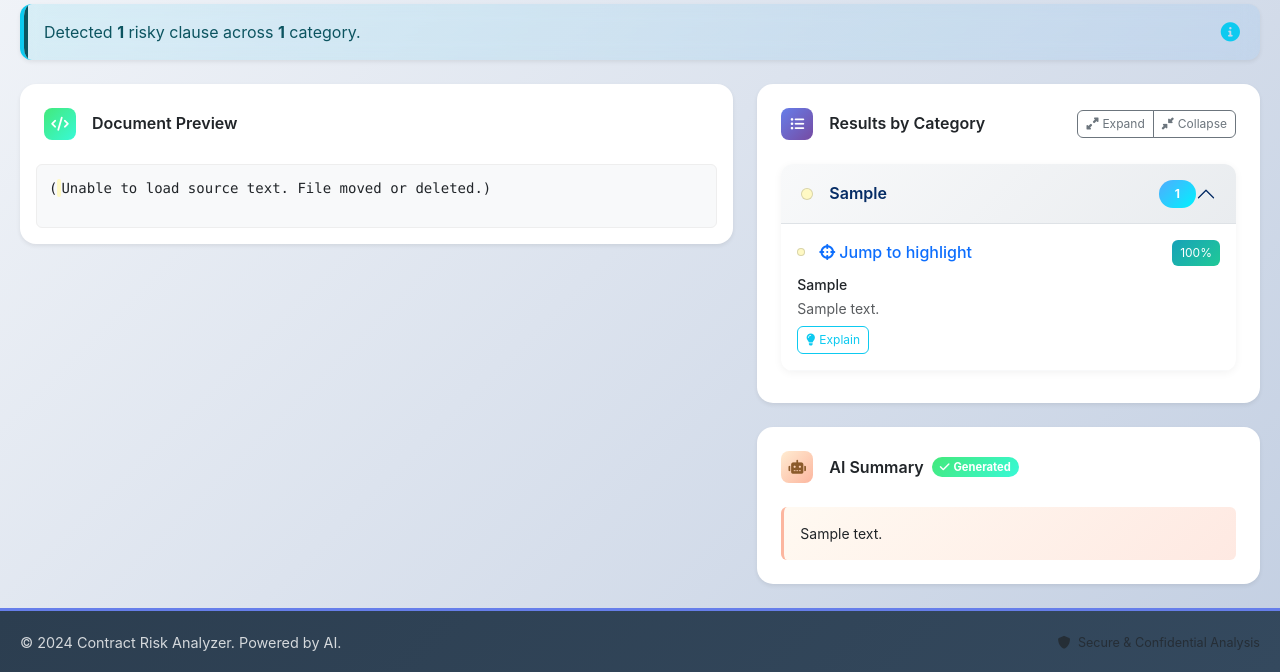
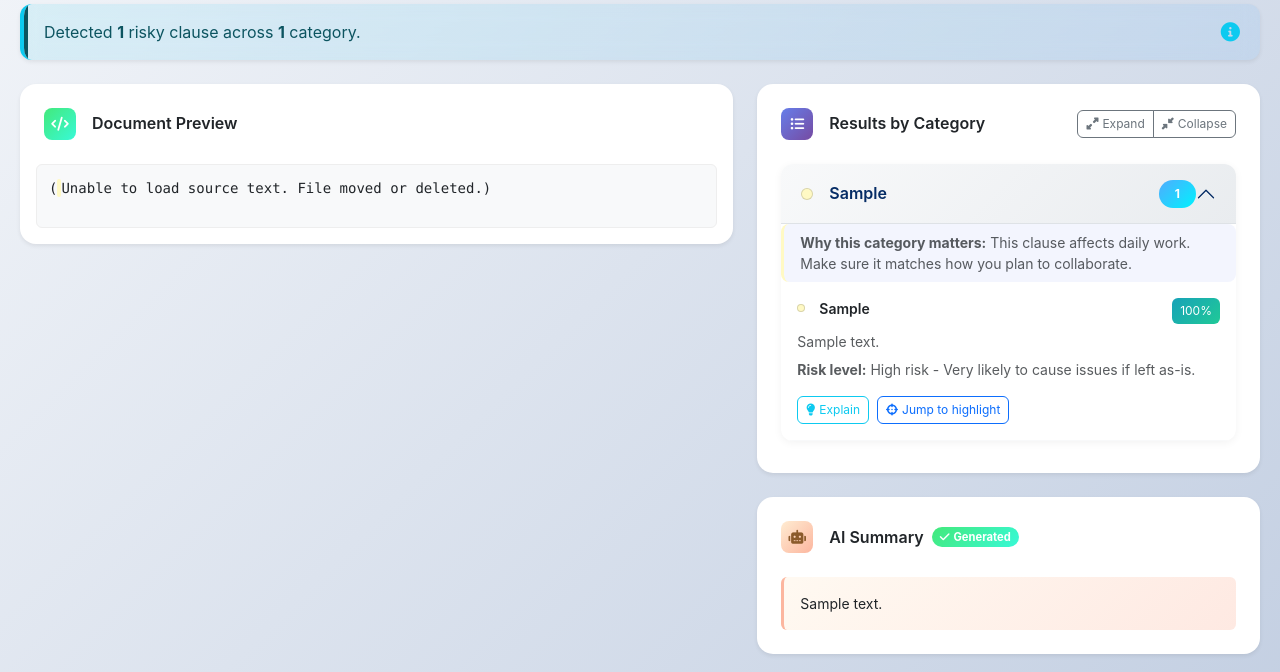
Before and after one commit to OppaiMilk/RiskClauseDetection, a Flask app: page /analyze/1 in a window 1280 px wide, after a click that opens the changed part. Shown: the part 234-906 px from the top of the page. Run offline with Flask 3, Linux system fonts and the light colour scheme; tables that the repository leaves empty hold one stand-in row (values such as "Sample post"); some libraries are stand-ins or nearby versions.

Commit message:
Add plain language tips and risk level summaries to analysis results
- Introduced CATEGORY_TIPS for plain language explanations of contract categories.
- Added risk level summary functionality to categorize risks associated with clauses.
- Updated result template to display category intros and risk information for each hit.
- Modified upload template to reflect changes in Gemini summary terminology.

```diff
--- a/app/blueprints/analyze/routes.py
+++ b/app/blueprints/analyze/routes.py
@@ -15,6 +15,27 @@
 from ...services.pdf_highlight import generate_highlighted_pdf, compute_hit_rects
 
 
+
+CATEGORY_TIPS = {
+    "payment terms": "Explains when and how money moves; unclear wording can delay cash or spark disputes.",
+    "liability & exclusions": "Sets who pays when things go wrong; missing limits can leave you covering big losses.",
+    "termination": "Spells out how the deal can end; weak terms can trap you or allow surprise exits.",
+    "intellectual property": "Decides who keeps the ideas or work produced; vague language might hand over rights.",
+    "confidentiality": "Controls how private info is shared; soft rules increase the chance of leaks.",
+}
+
+DEFAULT_TIP = "This clause affects daily work. Make sure it matches how you plan to collaborate."
+
+def plain_language_tip(category: str) -> str:
+    return CATEGORY_TIPS.get((category or "").strip().lower(), DEFAULT_TIP)
+
+def risk_level_summary(prob: float) -> tuple[str, str]:
+    score = float(prob or 0.0)
+    if score >= 0.8:
+        return ("High", "Very likely to cause issues if left as-is.")
+    if score >= 0.55:
+        return ("Medium", "Worth a closer look to keep things balanced.")
+    return ("Low", "Model sees limited risk, but give it a quick read.")
 
 ALLOWED_EXT = {".pdf", ".docx"}
 
@@ -124,6 +145,9 @@
         hit_index[h.id] = idx
         color = category_color(h.category)
         setattr(h, "color", color)
+        risk_label, risk_message = risk_level_summary(h.prob)
+        setattr(h, "risk_label", risk_label)
+        setattr(h, "risk_message", risk_message)
         spans.append(type("S", (), dict(start=h.start_char, end=h.end_char, page_no=h.page_no, category=h.category, prob=h.prob, text=h.text_excerpt, color=color)))
 
     # Default annotated view over plain text
@@ -136,6 +160,7 @@
         counts[h.category] = counts.get(h.category, 0) + 1
         hits_by_category.setdefault(h.category, []).append(h)
     category_colors = {cat: category_color(cat) for cat in hits_by_category.keys()}
+    category_intros = {cat: plain_language_tip(cat) for cat in hits_by_category.keys()}
 
     summary_obj = Summary.query.filter_by(analysis_id=analysis.id).order_by(Summary.created_at.desc()).first()
     summary_text = summary_obj.output_text if summary_obj else ""
@@ -175,6 +200,7 @@
         hits=hits,
         hits_by_category=hits_by_category,
         category_colors=category_colors,
+        category_intros=category_intros,
         hit_index=hit_index,
         summary_text=summary_text,
         is_pdf=is_pdf,
--- a/app/templates/analyze/result.html
+++ b/app/templates/analyze/result.html
@@ -28,7 +28,6 @@
   <!-- Left Column: Document Preview -->
   <div class="col-lg-7">
     {% if is_pdf %}
-    <!-- PDF Viewer Card -->
     <div class="card border-0 shadow-sm mb-4" style="border-radius: 16px;">
       <div class="card-header bg-transparent border-0 pt-4 px-4">
         <div class="d-flex justify-content-between align-items-center">
@@ -60,9 +59,7 @@
         </div>
       </div>
     </div>
-    {% endif %}
-
-    <!-- HTML Preview Card -->
+    {% else %}
     <div class="card border-0 shadow-sm" style="border-radius: 16px;">
       <div class="card-header bg-transparent border-0 pt-4 px-4">
         <div class="d-flex align-items-center">
@@ -76,6 +73,7 @@
         <div id="preview" class="preview-container" style="line-height: 1.6;">{{ annotated_html|safe }}</div>
       </div>
     </div>
+    {% endif %}
   </div>
 
   <!-- Right Column: Results & Summary -->
@@ -120,30 +118,34 @@
                 </h2>
                 <div id="collapse-{{ loop.index }}" class="accordion-collapse collapse" aria-labelledby="heading-{{ loop.index }}" data-bs-parent="#resultsAccordion">
                   <div class="accordion-body p-0">
+                    <div class="category-intro px-3 py-2 text-muted small" style="background: rgba(103, 126, 234, 0.08); border-left: 3px solid {{ category_colors.get(cat, '#667eea') }}; border-radius: 8px;">
+                      <strong>Why this category matters:</strong> {{ category_intros.get(cat) }}
+                    </div>
                     <div class="results-list">
                       {% for h in hits_by_category.get(cat, []) %}
                         <div class="result-item p-3 border-bottom border-light" data-category="{{ h.category|lower }}">
                           <div class="d-flex justify-content-between align-items-start mb-2">
                             <div class="d-flex align-items-center gap-2">
                               <span class="legend" style="background: {{ h.color or '#ddd' }}; width: 8px; height: 8px; border-radius: 50%; flex-shrink: 0;"></span>
-                              <a href="#hit-{{ hit_index[h.id] }}" class="hit-link text-decoration-none fw-medium text-primary">
-                                <i class="fas fa-crosshairs me-1"></i>Jump to highlight
-                              </a>
+                              <span class="fw-semibold text-dark" style="font-size: 0.875rem;">{{ h.category }}</span>
                             </div>
                             <div class="confidence-badge px-2 py-1 rounded" style="background: linear-gradient(135deg, #17a2b8, #20c997); color: white; font-size: 0.75rem;">
                               {{ '%.0f'|format(h.prob * 100) }}%
                             </div>
                           </div>
 
-                          <div class="clause-info mb-2">
-                            <div class="clause-category fw-medium text-dark mb-1" style="font-size: 0.875rem;">{{ h.category }}</div>
-                            <div class="clause-excerpt text-muted small" style="line-height: 1.4;">{{ h.text_excerpt }}</div>
-                          </div>
+                          <div class="clause-info mb-2 text-muted small" style="line-height: 1.4;">{{ h.text_excerpt }}</div>
+                          <div class="risk-level small text-muted mb-3"><strong>Risk level:</strong> {{ h.risk_label }} risk - {{ h.risk_message }}</div>
 
                           <div class="clause-actions d-flex gap-2 flex-wrap">
                             {% if settings.enable_gemini %}
                               <button class="btn btn-sm btn-outline-info explain-btn" data-hit="{{ h.id }}" style="border-radius: 6px; font-size: 0.75rem;">
                                 <i class="fas fa-lightbulb me-1"></i>Explain
+                              </button>
+                            {% endif %}
+                            {% if not is_pdf %}
+                              <button type="button" class="btn btn-sm btn-outline-primary jump-btn" data-hit="{{ h.id }}" data-target="hit-{{ hit_index[h.id] }}" style="border-radius: 6px; font-size: 0.75rem;">
+                                <i class="fas fa-crosshairs me-1"></i>Jump to highlight
                               </button>
                             {% endif %}
                             {% if is_pdf %}
@@ -394,18 +396,50 @@
     // Default to showing the highlighted PDF on load
     setPdfMode('hi');
 
-    // Smooth scroll within the HTML preview when a hit link is clicked
-    document.querySelectorAll('.hit-link').forEach(function(a){
-      a.addEventListener('click', function(ev){
-        const href = a.getAttribute('href');
-        const target = document.querySelector(href);
+    async function ensureFrameReady(frame, src){
+      if (!frame) return null;
+      if (!frame.getAttribute('src')){
+        if (!src) return null;
+        await new Promise(resolve => {
+          const handler = () => { frame.removeEventListener('load', handler); resolve(); };
+          frame.addEventListener('load', handler, { once: true });
+          frame.setAttribute('src', src);
+        });
+      } else if (!frame.contentDocument || frame.contentDocument.readyState !== 'complete'){
+        await new Promise(resolve => {
+          const handler = () => { frame.removeEventListener('load', handler); resolve(); };
+          frame.addEventListener('load', handler, { once: true });
+        });
+      }
+      return frame.contentWindow || null;
+    }
+
+    async function sendJumpToPdf(hitId){
+      if (!hitId) return;
+      const orig = document.getElementById('pdf-original');
+      const hi = document.getElementById('pdf-highlighted');
+      if (!orig && !hi) return;
+      const origWin = await ensureFrameReady(orig, orig ? orig.getAttribute('data-base') : null);
+      const hiWin = await ensureFrameReady(hi, hi ? hi.getAttribute('data-src') : null);
+      if (origWin) origWin.postMessage({ type: 'jump', hitId }, '*');
+      if (hiWin) hiWin.postMessage({ type: 'jump', hitId }, '*');
+    }
+
+    // Jump button controls preview scroll and PDF viewer sync
+    document.querySelectorAll('.jump-btn').forEach(function(btn){
+      btn.addEventListener('click', async function(){
+        const hitId = btn.getAttribute('data-hit');
+        const targetId = btn.getAttribute('data-target');
+        const target = targetId ? document.getElementById(targetId) : null;
         const container = document.querySelector('#preview');
         if (target && container){
-          ev.preventDefault();
           const top = target.offsetTop - 20;
           container.scrollTo({ top: top, behavior: 'smooth' });
           target.classList.add('pulse');
           setTimeout(()=>target.classList.remove('pulse'), 1000);
+        }
+        if (hitId){
+          await sendJumpToPdf(hitId);
         }
       });
     });
@@ -448,11 +482,7 @@
       btn.addEventListener('click', function(){
         const hitId = btn.getAttribute('data-hit');
         if (typeof window.__setPdfMode === 'function') window.__setPdfMode('orig');
-        const iframe = document.getElementById('pdf-original');
-        if (iframe){
-          const base = iframe.getAttribute('data-base');
-          if (base){ iframe.setAttribute('src', base + '?jump=' + encodeURIComponent(hitId) + '&t=' + Date.now()); }
-        }
+        sendJumpToPdf(hitId);
       });
     });
 
--- a/app/templates/analyze/upload.html
+++ b/app/templates/analyze/upload.html
@@ -74,7 +74,7 @@
           <div class="alert alert-warning d-flex align-items-center mb-4" style="border-radius: 12px; border: none; background: linear-gradient(135deg, #ffecd2 0%, #fcb69f 100%);">
             <i class="fas fa-exclamation-triangle me-3" style="font-size: 1.25rem;"></i>
             <div>
-              <strong>AI Summaries Disabled</strong>
+              <strong>Gemeni Summaries Disabled</strong>
               <div class="small mt-1">Gemini summaries are currently disabled. Enable them in Settings for enhanced analysis.</div>
             </div>
           </div>
@@ -82,8 +82,8 @@
           <div class="alert alert-info d-flex align-items-center mb-4" style="border-radius: 12px; border: none; background: linear-gradient(135deg, #a8edea 0%, #fed6e3 100%);">
             <i class="fas fa-robot me-3" style="font-size: 1.25rem;"></i>
             <div>
-              <strong>AI-Powered Analysis Ready</strong>
-              <div class="small mt-1">Your document will be analyzed with advanced AI summaries enabled.</div>
+              <strong>Gemeni Summary Ready</strong>
+              <div class="small mt-1">Your document will be analyzed with Gemeni enabled.</div>
             </div>
           </div>
           {% endif %}
```
Also changed, not shown: edit_result_intro.py (added, +17 -0 lines).
